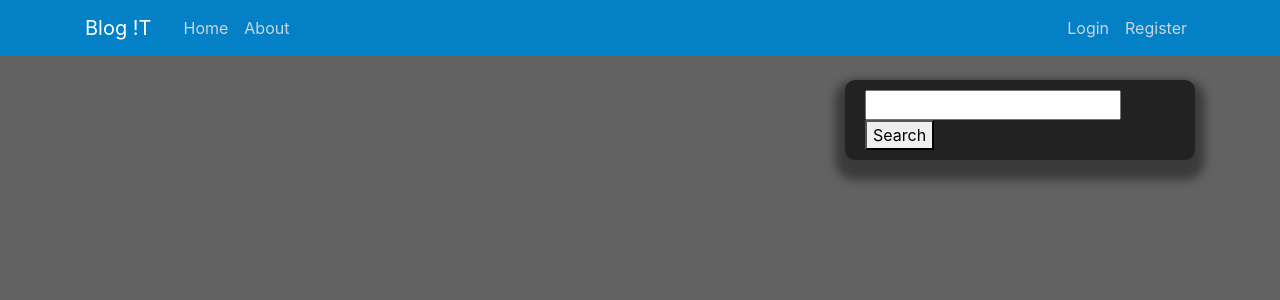
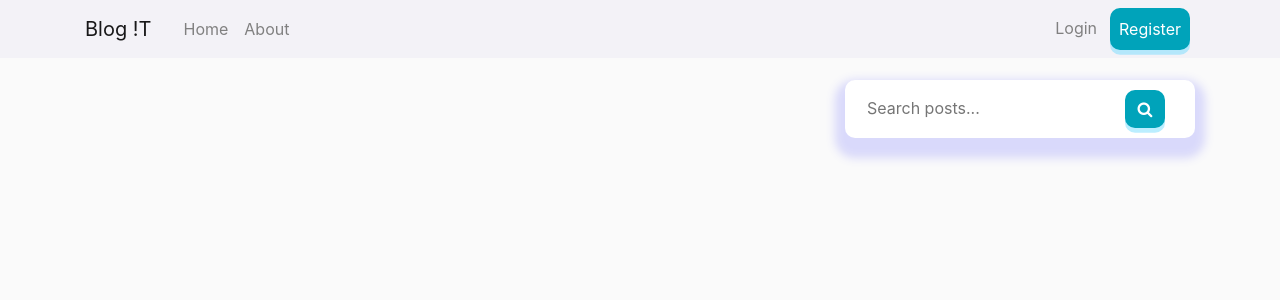
Before and after one commit to adesh02092000/Blog-T, a Django app: page / in a window 1280 px wide. Shown: the top 300 px of the page. Run offline with Django 3.2, Linux system fonts and the light colour scheme; data that the repository does not hold is empty; some libraries are stand-ins or nearby versions.

Commit message:
Modified Styles

```diff
--- a/blogIt/blogApp/forms.py
+++ b/blogIt/blogApp/forms.py
@@ -5,3 +5,7 @@ class NewCommentForm(forms.ModelForm):
     class Meta:
         model = BlogComment
         fields = ['content']
+
+        widgets = {
+            'content': forms.Textarea(attrs={'class': 'comment-txt'})
+        }
--- /dev/null
+++ b/blogIt/blogApp/static/blogApp/newmain.css
@@ -0,0 +1,148 @@
+body {
+    background: #fafafa;
+    color: #333333;
+    margin-top: 5rem;
+  }
+
+  h1, h2, h3, h4, h5, h6 {
+    color: #444444;
+  }
+
+  ul {
+    margin: 0;
+  }
+
+  .bg-steel {
+    background-color: #5f788a;
+  }
+
+  .site-header .navbar-nav .nav-link {
+    color: grey;
+  }
+
+  .site-header .navbar-nav .nav-link:hover {
+    color: black;
+  }
+
+  .site-header .navbar-nav .nav-link.active {
+    font-weight: 500;
+  }
+
+  .content-section {
+    background: #ffffff;
+    padding: 10px 20px;
+    border-radius: 10px;
+    margin-bottom: 34px;
+    box-shadow: 0 10px 10px 10px rgba(85,85,255,0.2);
+  }
+
+  .article-title {
+    color: #444444;
+  }
+
+  a.article-title:hover {
+    color: #428bca;
+    text-decoration: none;
+  }
+
+  .article-content {
+    white-space: pre-line;
+  }
+
+  .article-img {
+    height: 65px;
+    width: 65px;
+    margin-right: 16px;
+  }
+
+  .article-metadata {
+    padding-bottom: 1px;
+    margin-bottom: 4px;
+    border-bottom: 1px solid #e3e3e3
+  }
+
+  .article-metadata a:hover {
+    color: #333;
+    text-decoration: none;
+  }
+
+  .article-svg {
+    width: 25px;
+    height: 25px;
+    vertical-align: middle;
+  }
+
+  .account-img {
+    height: 125px;
+    width: 125px;
+    margin-right: 20px;
+    margin-bottom: 16px;
+  }
+
+  .account-heading {
+    font-size: 2.5rem;
+  }
+
+  .btn {
+    border-radius: 10px;
+    box-shadow: 0 0.3rem rgba(85, 213, 255, 0.4);
+  }
+
+  .btn:active{
+    transform: translate(0, 0.3rem);
+    box-shadow: 0 0.1rem rgba(255, 255, 255, 0.65);
+  }
+  .special{
+    background-color: #00a3ba;
+    color: white !important;
+    margin: 0 5px;
+  }
+  .like-btn {
+    margin-bottom: 10px;
+  }
+
+  .btn-danger
+  {
+    box-shadow: 0 0.3rem rgba(235, 14, 7, 0.4);
+  }
+
+  .btn-danger,.btn-primary
+  {
+      margin-bottom: 10px !important;
+  }
+
+  .btn-danger:hover,.btn-primary:hover
+  {
+      color: white !important;
+  }
+  .row {
+    margin-bottom: 20px;
+  }
+
+  input[type="text"].search{
+      width: 250px;
+      height: 35px;
+      border: none;
+  }
+
+  input[type=text]:focus.search{
+    border: none;
+    outline: none;
+  }
+
+  .comment{
+    display: block;
+  }
+
+  .comment-txt{
+    width: 80%;
+    height: 150px;
+    margin: 10px 10px 0 10px;
+    border-radius: 10px;
+    box-shadow: 0 10px 10px 10px rgba(85,85,255,0.2);
+    border: none;
+  }
+
+  .comment-txt:focus{
+      outline: none;
+  }
--- a/blogIt/blogApp/templates/blogApp/base.htm
+++ b/blogIt/blogApp/templates/blogApp/base.htm
@@ -7,7 +7,7 @@
     <meta name="viewport" content="width=device-width, initial-scale=1.0">
     <link rel="stylesheet" href="https://stackpath.bootstrapcdn.com/font-awesome/4.7.0/css/font-awesome.min.css">
     <link rel="stylesheet" href="https://maxcdn.bootstrapcdn.com/bootstrap/4.0.0/css/bootstrap.min.css" integrity="sha384-Gn5384xqQ1aoWXA+058RXPxPg6fy4IWvTNh0E263XmFcJlSAwiGgFAW/dAiS6JXm" crossorigin="anonymous">
-    <link rel="stylesheet" href="{% static 'blogApp/main.css' %}">
+    <link rel="stylesheet" href="{% static 'blogApp/newmain.css' %}">
     {% if title %}
         <title>Blog!t - {{ title }}</title>
     {% else %}
@@ -17,7 +17,7 @@
 <body>
 
     <header class="site-header">
-        <nav class="navbar navbar-expand-md navbar-dark bg-steel fixed-top">
+        <nav class="navbar navbar-expand-md navbar-light fixed-top" style="background-color:#f3f2f7;">
           <div class="container">
             <a class="navbar-brand mr-4" href="{% url 'blog-home' %}">Blog !T</a>
             <button class="navbar-toggler" type="button" data-toggle="collapse" data-target="#navbarToggle" aria-controls="navbarToggle" aria-expanded="false" aria-label="Toggle navigation">
@@ -31,12 +31,12 @@
               <!-- Navbar Right Side -->
               <div class="navbar-nav">
                 {% if user.is_authenticated %}
-                  <a class="nav-item nav-link" href="{% url 'post-create' %}">New Post</a>
+                  <a class="nav-item nav-link btn special" href="{% url 'post-create' %}">New Post</a>
                   <a class="nav-item nav-link" href="{% url 'profile' %}">Profile</a>
                   <a class="nav-item nav-link" href="{% url 'logout' %}">Logout</a>
                 {% else %}
                   <a class="nav-item nav-link" href="{% url 'login' %}">Login</a>
-                  <a class="nav-item nav-link" href="{% url 'register' %}">Register</a>
+                  <a class="nav-item nav-link btn special" href="{% url 'register' %}">Register</a>
                 {% endif %}
               </div>
             </div>
@@ -57,18 +57,9 @@
           </div>
           <div class="col-md-4">
             <div class="content-section">
-              <!-- <h3>Our Sidebar</h3>
-              <p class='text-muted'>You can put any information here you'd like.
-                <ul class="list-group">
-                  <li class="list-group-item list-group-item-light">Latest Posts</li>
-                  <li class="list-group-item list-group-item-light">Announcements</li>
-                  <li class="list-group-item list-group-item-light">Calendars</li>
-                  <li class="list-group-item list-group-item-light">etc</li>
-                </ul>
-              </p> -->
               <form action="{% url 'search' %}" method="GET">
-                <input type="text" name="search"/>
-                <button type="submit">Search</button>
+                <input type="text" name="search" placeholder="Search posts..." autocomplete="off" class="search"/>
+                <button type="submit" class="btn special"><i class="fa fa-search" aria-hidden="true"></i></button>
               </form>
             </div>
           </div>
--- a/blogIt/blogApp/templates/blogApp/home.htm
+++ b/blogIt/blogApp/templates/blogApp/home.htm
@@ -16,27 +16,28 @@
               <p class="article-content">{{ post.content}}</p>
             {% endif %}
           </div>
-          <strong class="text-secondary"><a class="article-title" href="{% url 'post-detail' post.id %}">{{ post.number_of_likes }} Like{{ post.number_of_likes|pluralize }}</a></strong>
+          <strong class="text-secondary"><a class="article-title" href="{% url 'post-detail' post.id %}">{{ post.number_of_likes }} <i class="fa fa-thumbs-up" aria-hidden="true"></i></a></strong>&nbsp;&nbsp;
+          <strong class="text-secondary"><a class="article-title" href="{% url 'post-detail' post.id %}">{{ post.number_of_comments }} <i class="fa fa-commenting" aria-hidden="true"></i></a></strong>
       </article>
     {% endfor %}
     {% if is_paginated %}
 
       {% if page_obj.has_previous %}
-        <a class="btn btn-outline-light mb-4" href="?page=1">First</a>
-        <a class="btn btn-outline-light mb-4" href="?page={{ page_obj.previous_page_number }}">Previous</a>
+        <a class="btn btn-outline-info mb-4" href="?page=1">First</a>
+        <a class="btn btn-outline-info mb-4" href="?page={{ page_obj.previous_page_number }}">Previous</a>
       {% endif %}
 
       {% for num in page_obj.paginator.page_range %}
         {% if page_obj.number == num %}
-          <a class="btn btn-light mb-4" href="?page={{ num }}">{{ num }}</a>
+          <a class="btn btn-info mb-4" href="?page={{ num }}">{{ num }}</a>
         {% elif num > page_obj.number|add:'-3' and num < page_obj.number|add:'3' %}
-          <a class="btn btn-outline-light mb-4" href="?page={{ num }}">{{ num }}</a>
+          <a class="btn btn-outline-info mb-4" href="?page={{ num }}">{{ num }}</a>
         {% endif %}
       {% endfor %}
 
       {% if page_obj.has_next %}
-        <a class="btn btn-outline-light mb-4" href="?page={{ page_obj.next_page_number }}">Next</a>
-        <a class="btn btn-outline-light mb-4" href="?page={{ page_obj.paginator.num_pages }}">Last</a>
+        <a class="btn btn-outline-info mb-4" href="?page={{ page_obj.next_page_number }}">Next</a>
+        <a class="btn btn-outline-info mb-4" href="?page={{ page_obj.paginator.num_pages }}">Last</a>
       {% endif %}
     {% endif %}
 {% endblock content %}
--- a/blogIt/blogApp/templates/blogApp/post_detail.html
+++ b/blogIt/blogApp/templates/blogApp/post_detail.html
@@ -9,7 +9,7 @@
             <small class="text-muted">{{ object.date_posted|date:"F d, Y" }}</small>
             {% if object.author == user %}
                 <div>
-                    <a class="btn btn-secondary btn-sm mt-1 mb-1" href="{% url 'post-update' object.id %}">Update</a>
+                    <a class="btn btn-primary btn-sm mt-1 mb-1" href="{% url 'post-update' object.id %}">Update</a>
                     <a class="btn btn-danger btn-sm mt-1 mb-1" href="{% url 'post-delete' object.id %}">Delete</a>
                 </div>
             {% endif %}
@@ -32,7 +32,7 @@
             {% endif %}
         </form>
     {% else %}
-    <a class="btn btn-outline-light" href="{% url 'login' %}?next={{request.path}}">Log in to like this article!</a><br>
+    <a class="btn btn-outline-info" href="{% url 'login' %}?next={{request.path}}">Log in to like this article!</a><br>
     {% endif %}
     <strong>{{ number_of_likes }} Like{{ number_of_likes|pluralize }}</strong>
 
@@ -45,7 +45,7 @@
         {% csrf_token %}
         <div class="form-group">
         {{ comment_form }}
-        <button class="btn btn-info" type="submit">Add comment <i class="fa fa-commenting-o"></i></button>
+        <button class="btn btn-info comment" type="submit">Submit comment <i class="fa fa-commenting-o"></i></button>
         </div>
     </form>
     {% else %}
--- a/blogIt/blogApp/templates/blogApp/searchbar.htm
+++ b/blogIt/blogApp/templates/blogApp/searchbar.htm
@@ -17,7 +17,8 @@
                 <p class="article-content">{{ post.content}}</p>
                 {% endif %}
             </div>
-            <strong class="text-secondary"><a class="article-title" href="{% url 'post-detail' post.id %}">{{ post.number_of_likes }} Like{{ post.number_of_likes|pluralize }}</a></strong>
+            <strong class="text-secondary"><a class="article-title" href="{% url 'post-detail' post.id %}">{{ post.number_of_likes }} <i class="fa fa-thumbs-up" aria-hidden="true"></i></a></strong>&nbsp;&nbsp;
+            <strong class="text-secondary"><a class="article-title" href="{% url 'post-detail' post.id %}">{{ post.number_of_comments }} <i class="fa fa-commenting" aria-hidden="true"></i></a></strong>
         </article>
         {% endfor %}
     {% else %}
--- a/blogIt/users/templates/users/logout.htm
+++ b/blogIt/users/templates/users/logout.htm
@@ -3,7 +3,7 @@
     <h2>You have been logged out!</h2>
     <div class="border-top pt-3">
         <small class="text-muted">
-            <a href="{% url 'login' %}">Login Again!</a>
+            <a href="{% url 'login' %}" class="btn special">Login Again!</a>
         </small>
     </div>
 {% endblock content %}
```
